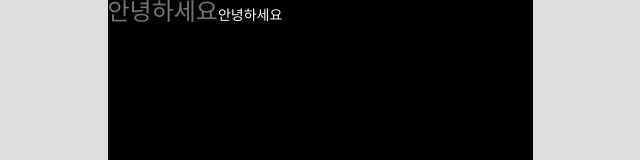
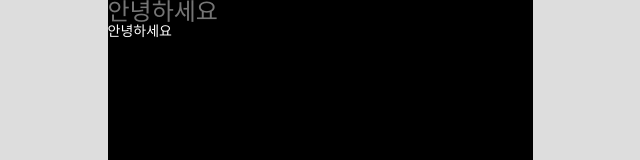
Before and after one commit to prgrms-web-devcourse/Team_DOKEV_GOLDDDUCK_FE, a Next.js app: page /testPagePartro in a window 1280 px wide. Shown: the top 160 px of the page, without its empty margins (320-960 px from the left). Built offline with nearby package versions, Linux system fonts and the light colour scheme.

Commit message:
chore : Text div 태그로 수정

```diff
--- a/src/components/Text/index.tsx
+++ b/src/components/Text/index.tsx
@@ -13,9 +13,7 @@ const Text: React.FC<Props> = ({ size, color, children }) => {
   const { [size]: fontSize } = FONT_SIZES
   const { [color]: fontColor } = COLORS
 
-  return (
-    <span style={{ fontSize, color: fontColor, ...style }}>{children}</span>
-  )
+  return <div style={{ fontSize, color: fontColor, ...style }}>{children}</div>
 }
 
 export default Text
```
